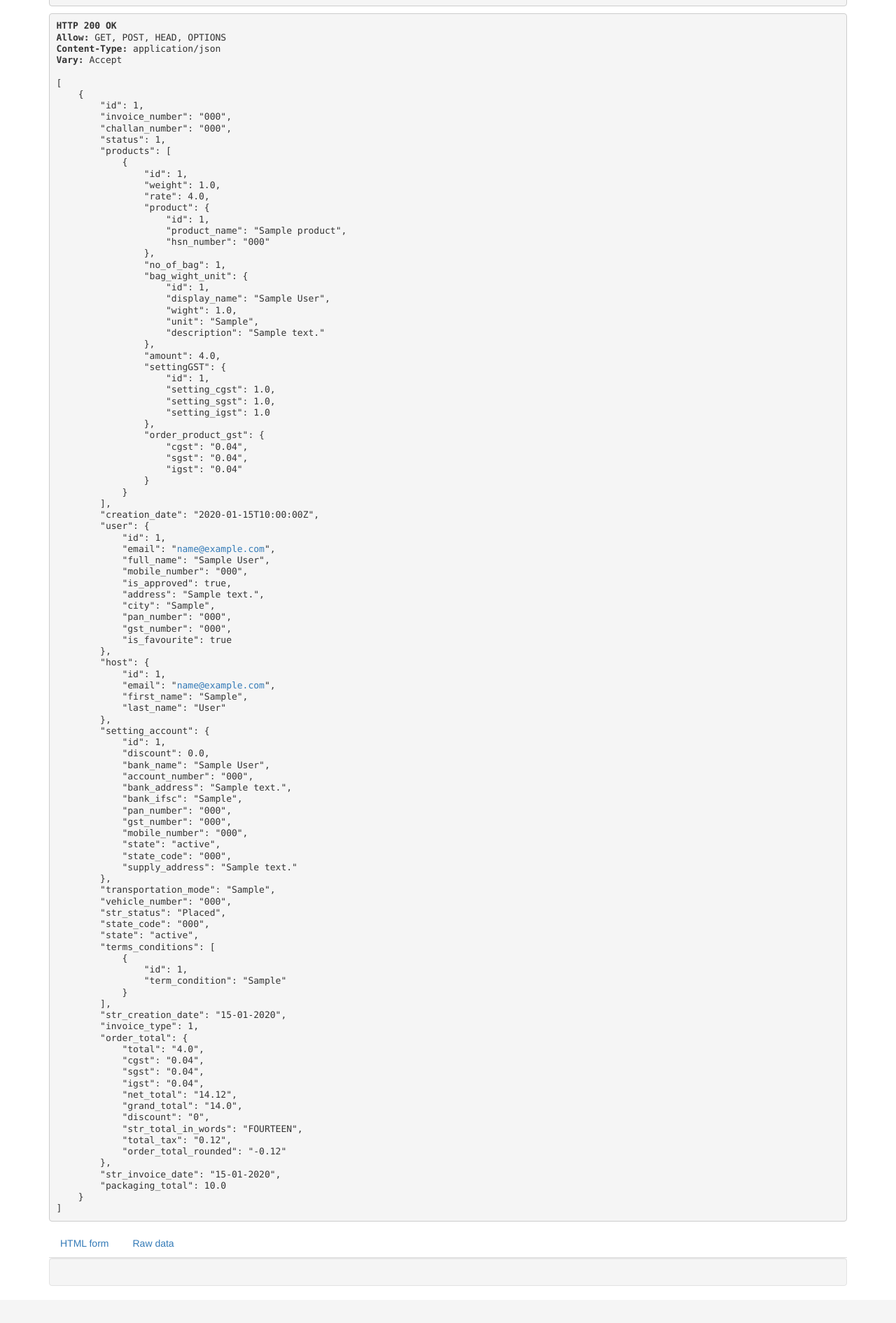
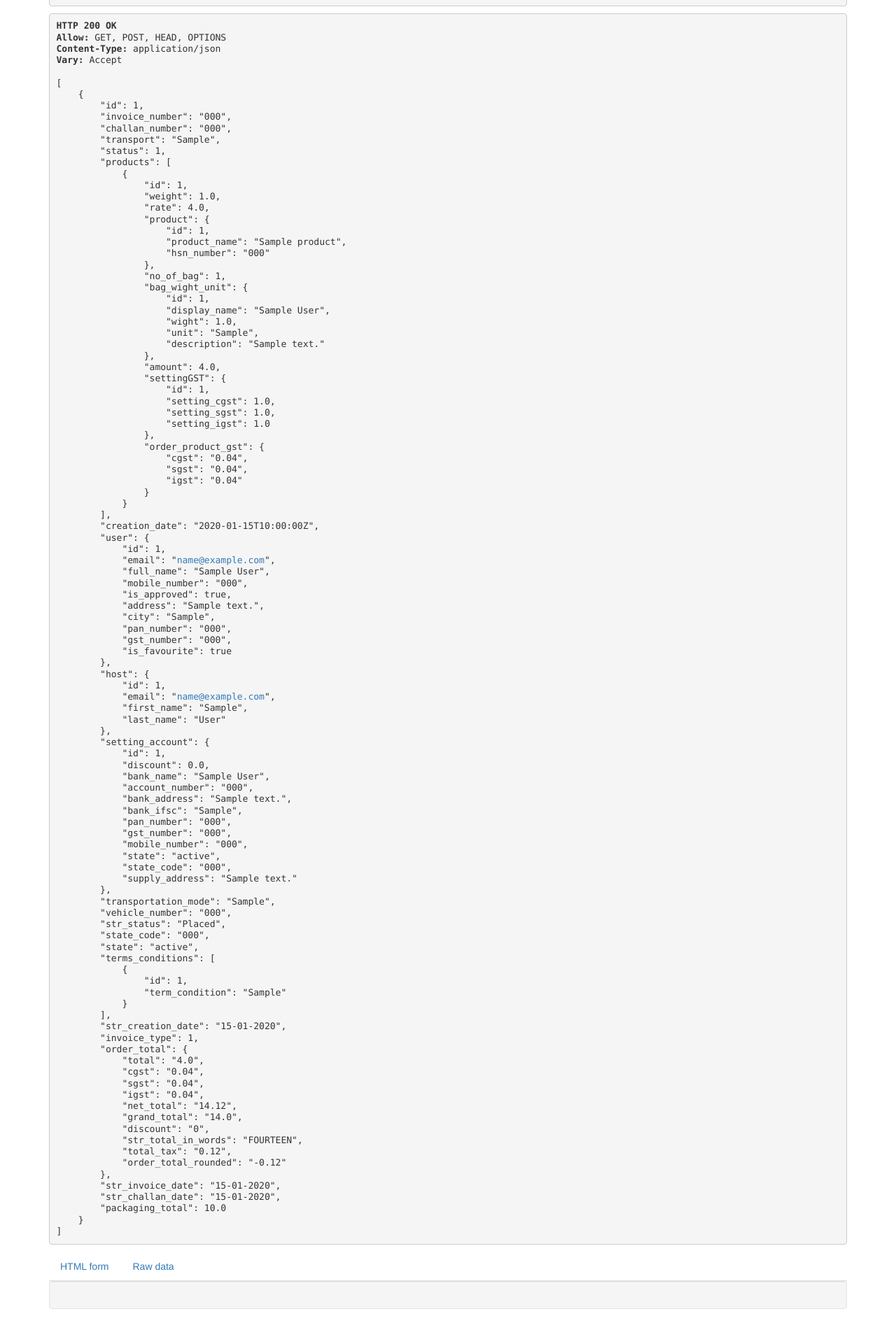
Before and after one commit to rajput-priyansh/AshapuriIndustries, a Django app: page /order/customer-orders/ in a window 1280 px wide. Shown: the part 309-2200 px from the top of the page at 70% size. Before the commit the page ends 2147 px from the top, so only its background shows below. Run offline with Django 3.2, Linux system fonts and the light colour scheme; tables that the repository leaves empty hold one stand-in row (values such as "Sample post"); some libraries are stand-ins or nearby versions.

Commit message:
added challan_date and transport

```diff
--- a/order/admin.py
+++ b/order/admin.py
@@ -34,8 +34,8 @@ class CustomerOrderAdmin(admin.ModelAdmin):
         'user__full_name',
     ]
 
-    fields = ['user', 'invoice_number', 'challan_number', 'invoice_date', 'status', 'invoice_type',
-              'state', 'state_code', 'transportation_mode', 'vehicle_number', 'packaging_total']
+    fields = ['user', 'invoice_number', 'challan_number', 'invoice_date', 'challan_date', 'status', 'invoice_type',
+              'state', 'state_code', 'transportation_mode', 'vehicle_number', 'packaging_total', 'transport']
 
     inlines = [ChoiceOrderProductInline]
 
--- a/order/models.py
+++ b/order/models.py
@@ -67,11 +67,13 @@ class CustomerOrder(models.Model):
     discount = models.FloatField(default=0)
     net_total = models.FloatField(default=0)
     grand_total = models.FloatField(default=0)
-    transportation_mode = models.CharField(max_length=50, help_text="Transportation Mode", default="")
-    vehicle_number = models.CharField(max_length=50, help_text="Vehicle Number", default="")
-    challan_number = models.CharField(max_length=50, help_text="Challan Number", default="")
+    transportation_mode = models.CharField(max_length=50, help_text="Transportation Mode", default="", blank=True)
+    vehicle_number = models.CharField(max_length=50, help_text="Vehicle Number", default="", blank=True)
+    challan_number = models.CharField(max_length=50, help_text="Challan Number", default="", blank=True)
     invoice_number = models.CharField(max_length=100, help_text="Invoice number", blank=True, null=True)
+    transport = models.CharField(max_length=100, help_text="Transport By", blank=True, null=True, default="")
     invoice_date = models.DateTimeField('invoice date', blank=True, default=timezone.now)
+    challan_date = models.DateTimeField('Challan date', blank=True, null=True)
     packaging_total = models.FloatField(default=0, help_text="Packaging charge")
 
     def __unicode__(self):
--- a/order/serializers.py
+++ b/order/serializers.py
@@ -119,15 +119,16 @@ class CustomerOrderSerializer(serializers.ModelSerializer):
     str_status = serializers.SerializerMethodField(read_only=True)
     str_creation_date = serializers.SerializerMethodField(read_only=True)
     str_invoice_date = serializers.SerializerMethodField(read_only=True)
+    str_challan_date = serializers.SerializerMethodField(read_only=True)
     order_total = serializers.SerializerMethodField(read_only=True)
     user = ProfileSerializer()
 
     class Meta:
         model = CustomerOrder
-        fields = ['id', 'invoice_number', 'challan_number', 'status', 'products',
+        fields = ['id', 'invoice_number', 'challan_number', 'transport', 'status', 'products',
                   'creation_date', 'user', 'host', 'setting_account', 'transportation_mode',
                   'vehicle_number', 'str_status', 'state_code', 'state', 'terms_conditions', 'str_creation_date',
-                  'invoice_type', 'order_total', 'str_invoice_date', 'packaging_total']
+                  'invoice_type', 'order_total', 'str_invoice_date', 'str_challan_date',  'packaging_total']
 
     def get_products(self, obj):
         order_products = OrderProducts.objects.filter(customer_order=obj)
@@ -158,6 +159,9 @@ class CustomerOrderSerializer(serializers.ModelSerializer):
 
     def get_str_invoice_date(self, obj):
         return obj.invoice_date.strftime("%d-%m-%Y")
+
+    def get_str_challan_date(self, obj):
+        return obj.challan_date.strftime("%d-%m-%Y")
 
     def get_str_status(self, obj):
         switcher = {
--- a/order/templates/order/invoice.html
+++ b/order/templates/order/invoice.html
@@ -150,8 +150,9 @@
                 <td style="width: 40%; text-align: left;">
                     <table style="width: 100%;">
                         <tr>
-                            <td class="sub_title" colspan="2" style="width: 100%;"><b>Challan NO
+                            <td class="sub_title" style="width: 50%;"><b>Challan NO
                                 : {{ challan_number }}</b></td>
+                            <td class="sub_title" style="width: 50%;"><b>DATE : {{ str_challan_date }}</b></td>
                         </tr>
                     </table>
 
@@ -164,7 +165,7 @@
                     <table style="width: 100%;">
                         <tr>
                             <td class="sub_title" colspan="2" style="width: 100%;"><b>TRANSPORT :
-                                {% if shipping_address %}{{ shipping_address }} {% else %}{{ " " }}{% endif %}</b></td>
+                                {% if transport %}{{ transport }} {% else %}{{ " " }}{% endif %}</b></td>
                         </tr>
                     </table>
                 </td>
--- a/order/views.py
+++ b/order/views.py
@@ -99,6 +99,12 @@ def customer_order(request):
                 if 'state' in order and order['state']:
                     customer_order.state = order['state']
 
+                if 'transport' in order and order['transport']:
+                    customer_order.transport = order['transport']
+
+                if 'challan_date' in order and order['challan_date']:
+                    customer_order.challan_date = order['challan_date']
+
                 # if 'state_code' in order and order['state_code']:
                 #     customer_order.state_code = order['state_code']
 
```
Also changed, not shown: templates/admin/add_order.html (+29 -0 lines).
